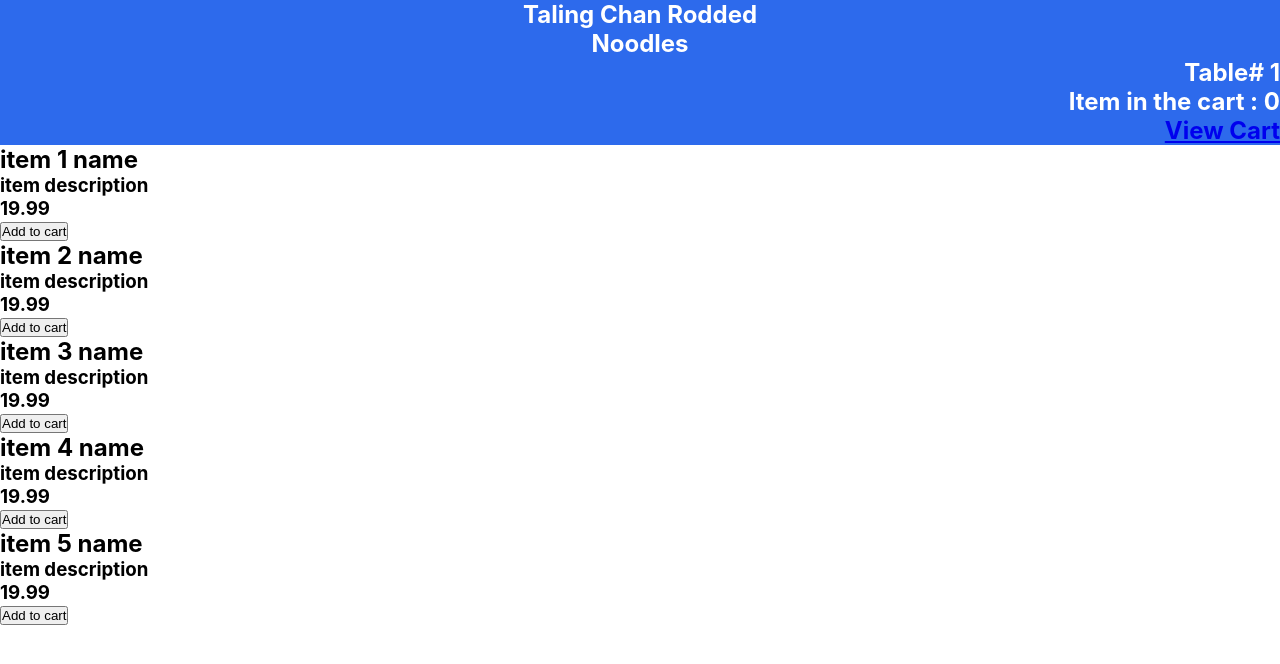
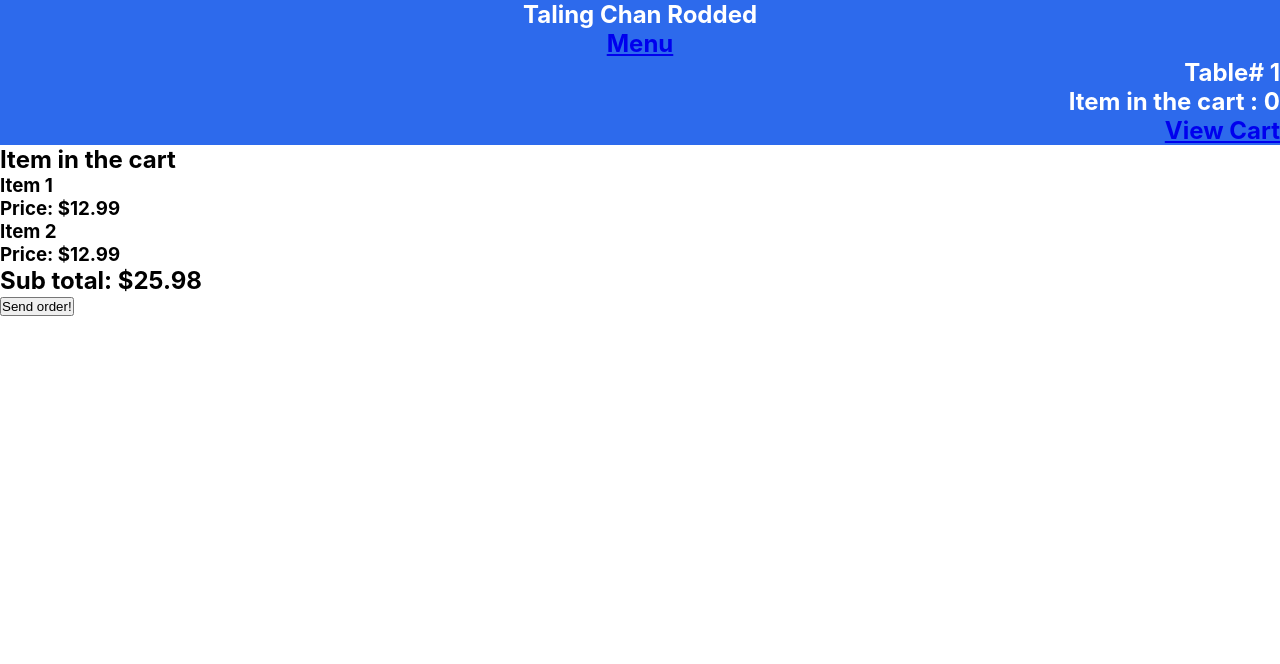
Before and after one commit to donzkung/onlinemenu, a React (Create React App) app: page /cartview in a window 1280 px wide. Shown: the top 664 px of the page. Built offline with nearby package versions, Linux system fonts and the light colour scheme.

Commit message:
Added router route and link

```diff
--- a/src/App.js
+++ b/src/App.js
@@ -4,6 +4,8 @@ import "./App.css";
 import Nav from './Nav';
 import Item from './Item'
 import Cart from './Cart'
+import CartView from './CartView'
+import { BrowserRouter as Router, Switch ,Route} from 'react-router-dom';
 
 
 function App() {
@@ -23,19 +25,28 @@ function App() {
   function calculate(price){
     setTotal(total + price);
   }
+  const Home = () => (
+    items.map(item => (
+      <Item name={item.name} description={item.description} price={item.price}setCount={increment}/>
+    ))
+  );
 
   return (
+    <Router>
     <div>
       <Header/>
       <Nav/>
       <Cart count={count}/>
-      {items.map(item => (
-        <Item name={item.name} description={item.description} price={item.price}setCount={increment}/>
-      ))}
-
+      <Switch>
+      <Route path='/' exact component={Home}/>
+      <Route path="/cartview" component={CartView}/>
+      </Switch>
     </div>
+    </Router>
 
   );
 }
 
+
+
 export default App;
--- a/src/Cart.js
+++ b/src/Cart.js
@@ -5,7 +5,7 @@ function Count({count,total}) {
     <div className="cart">
       <h2>Table# 1</h2>
     <h2>Item in the cart : {count}</h2>
-    <a href ="test.html"><h2>View Cart</h2></a>
+    <Link to ="/cartview"><h2>View Cart</h2></Link>
     </div>
   );
 }
--- /dev/null
+++ b/src/CartView.js
@@ -0,0 +1,20 @@
+import React from 'react';
+import { Link } from 'react-router-dom';
+function CartView() {
+  return (
+    <div>
+    <h2>Item in the cart</h2>
+    <h3>Item 1 </h3>
+    <h3>Price: $12.99 </h3>
+
+    <h3>Item 2 </h3>
+    <h3>Price: $12.99 </h3>
+
+    <h2>Sub total: $25.98</h2>
+
+    <button>Send order!</button>
+    </div>
+  );
+}
+
+export default CartView;
--- a/src/Nav.js
+++ b/src/Nav.js
@@ -1,9 +1,9 @@
 import React from 'react';
-
+import { Link } from 'react-router-dom';
 function Nav() {
   return (
     <div className="header">
-    <h2>Noodles</h2>
+    <Link to="/"><h2>Menu</h2></Link>
     </div>
   );
 }
```
